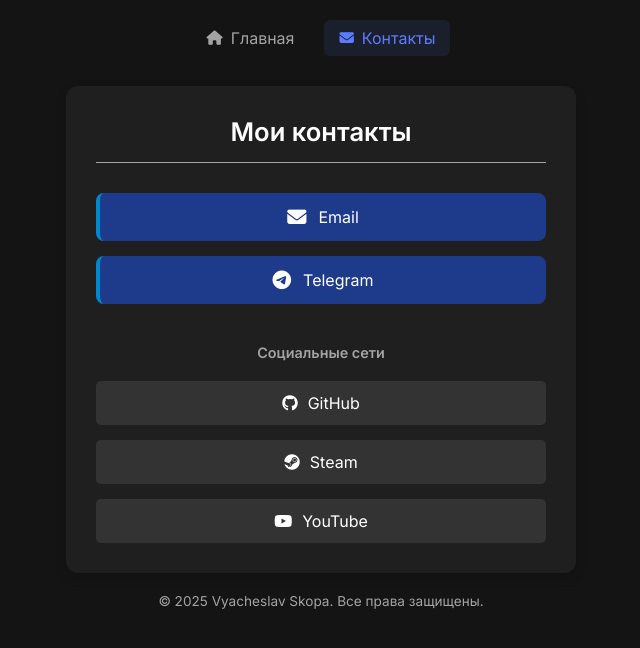
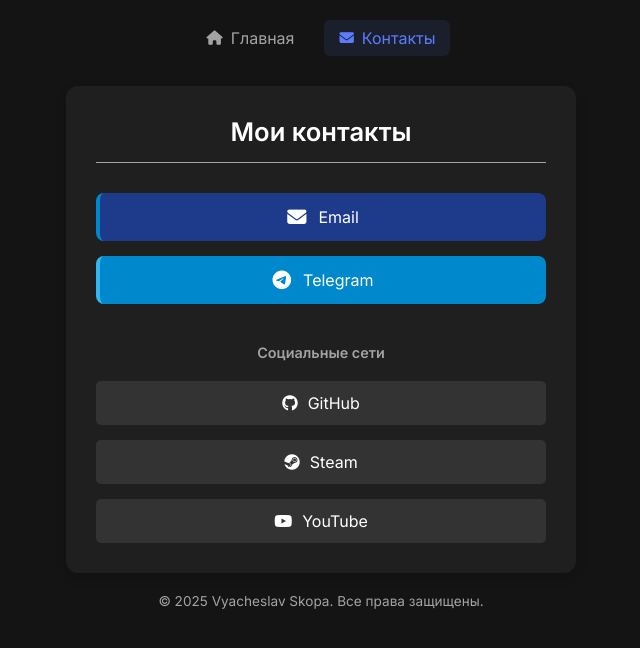
Before and after one commit to VTYVTYm/VTYVTYm.github.io, a plain HTML site: page contacts.html in a window 1280 px wide. Shown: the whole page, without its empty margins (319-959 px from the left). Drawn offline with Linux system fonts and the light colour scheme.

Commit message:
Update style-contacts.css

```diff
--- a/css/style-contacts.css
+++ b/css/style-contacts.css
@@ -94,8 +94,8 @@
 }
 
 .telegram-btn {
-  background-color: #1e3a8a;
-  border-left-color: #0088cc;
+  background-color: #0088cc;
+  border-left-color: #34b7f1;
 }
 
 .contact-btn:hover {
```
